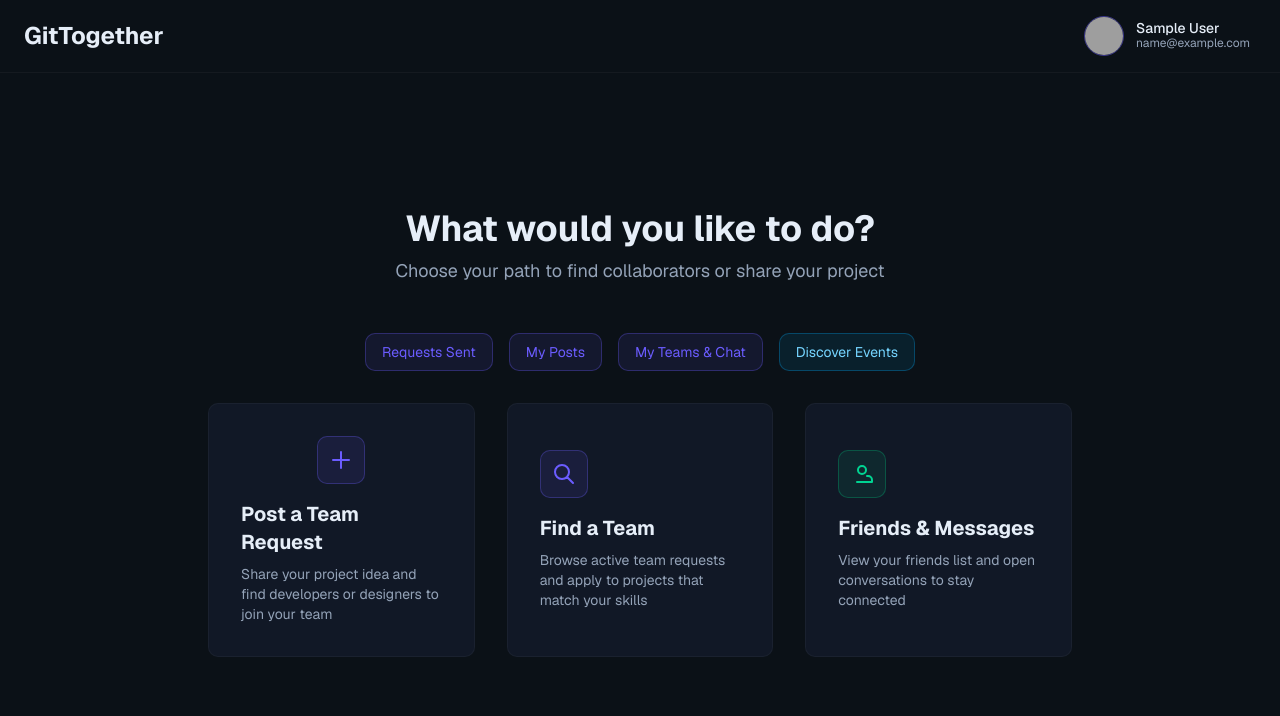
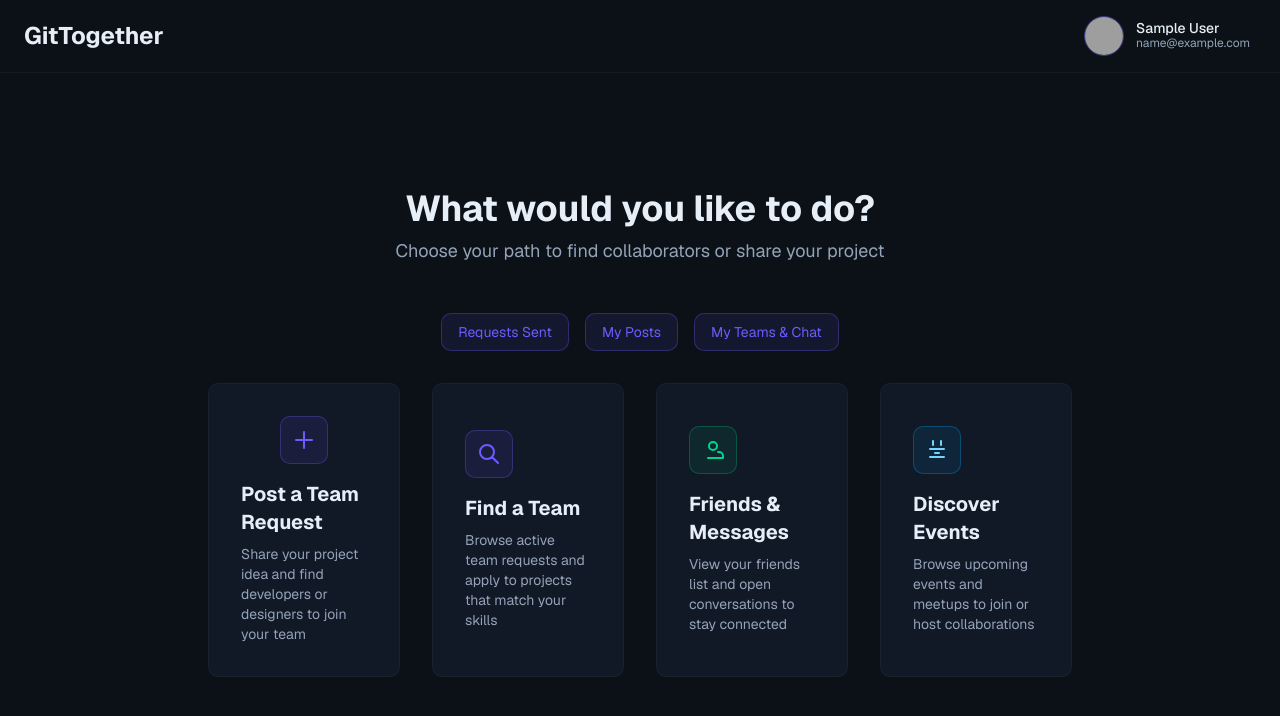
Before and after one commit to R-Nikhil-Ganesh/gittogether-frontend, a Next.js app: page /dashboard in a window 1280 px wide. Shown: the top 716 px of the page. Built offline with nearby package versions, Linux system fonts and the light colour scheme; no server answers; sample sign-in values are in the browser's storage; grey boxes are pictures that could not be loaded.

Commit message:
Update dashboard-page.tsx

```diff
--- a/components/dashboard-page.tsx
+++ b/components/dashboard-page.tsx
@@ -103,13 +103,6 @@ export default function DashboardPage({
                 <span className="hidden sm:inline">My Teams & Chat</span>
                 <span className="sm:hidden">Teams</span>
               </button>
-              <button
-                onClick={onNavigateToEvents}
-                className="px-3 sm:px-4 py-2 text-xs sm:text-sm rounded-lg bg-sky-500/10 text-sky-300 border border-sky-500/30 hover:bg-sky-500/20 transition"
-              >
-                <span className="hidden sm:inline">Discover Events</span>
-                <span className="sm:hidden">Events</span>
-              </button>
               {isAdmin && onNavigateToAdmin && (
                 <button
                   onClick={onNavigateToAdmin}
@@ -122,7 +115,7 @@ export default function DashboardPage({
             </div>
 
             {/* Two/Three Path Options */}
-            <div className="grid md:grid-cols-3 gap-6 sm:gap-8 max-w-5xl mx-auto px-4">
+            <div className="grid md:grid-cols-4 gap-6 sm:gap-8 max-w-5xl mx-auto px-4">
               {/* Post a Team Request */}
               <button
                 onClick={onNavigateToPostTeam}
@@ -192,6 +185,27 @@ export default function DashboardPage({
                   </div>
                 </div>
               </button>
+
+              {/* Discover Events card placed beside Friends & Messages */}
+              <button
+                onClick={onNavigateToEvents}
+                className="group relative overflow-hidden rounded-lg border border-border bg-card p-6 sm:p-8 transition-all duration-300 hover:border-sky-500 hover:shadow-lg hover:shadow-sky-500/20 text-left"
+              >
+                <div className="absolute inset-0 bg-gradient-to-br from-sky-500/8 to-transparent opacity-0 group-hover:opacity-100 transition-opacity" />
+                <div className="relative space-y-4">
+                  <div className="inline-flex items-center justify-center w-12 h-12 rounded-lg bg-sky-500/10 text-sky-300 border border-sky-500/30 group-hover:bg-sky-500/20">
+                    <svg className="w-6 h-6" fill="none" stroke="currentColor" viewBox="0 0 24 24">
+                      <path strokeLinecap="round" strokeLinejoin="round" strokeWidth={2} d="M8 7V3m8 4V3M5 11h14M5 19h14M10 15h4" />
+                    </svg>
+                  </div>
+                  <div>
+                    <h3 className="text-lg sm:text-xl font-bold text-foreground group-hover:text-sky-300 transition">Discover Events</h3>
+                    <p className="text-sm text-muted-foreground mt-2">
+                      Browse upcoming events and meetups to join or host collaborations
+                    </p>
+                  </div>
+                </div>
+              </button>
             </div>
           </div>
         </div>
```
